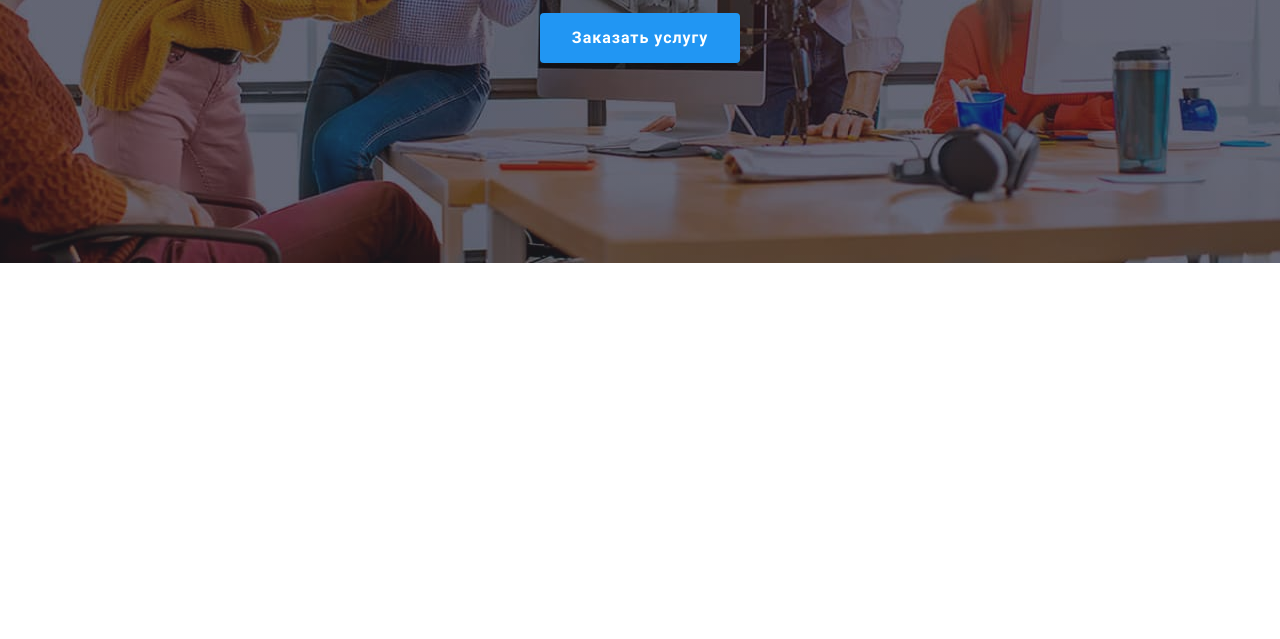
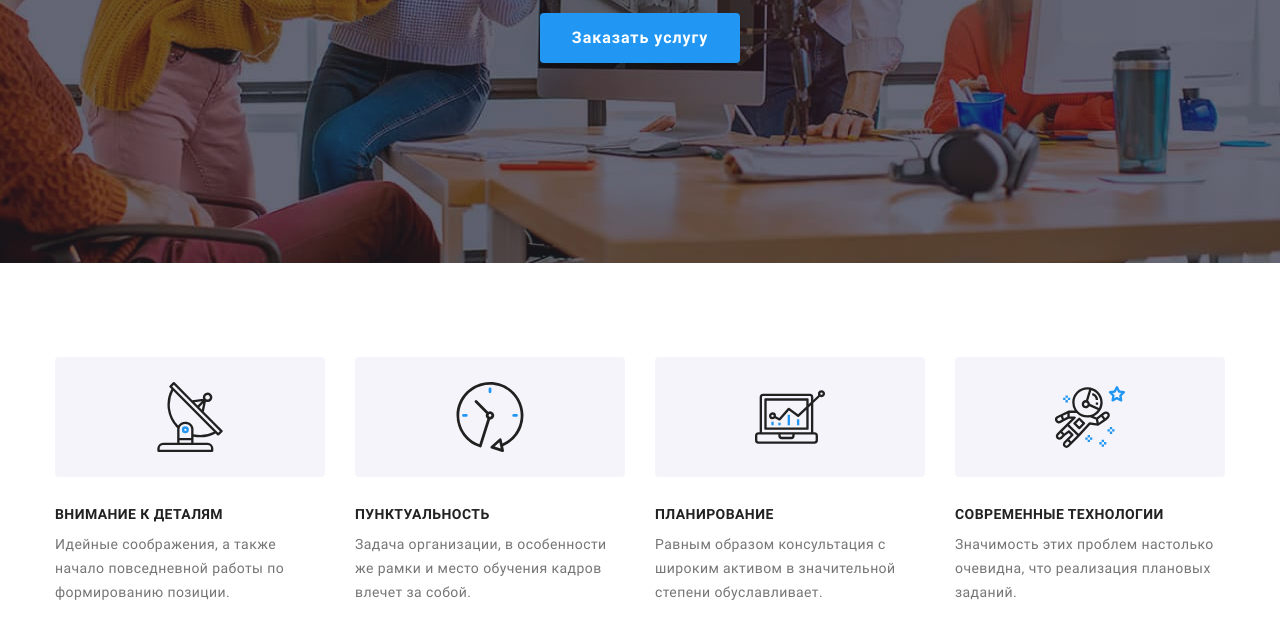
Before and after one commit to Deemon13/goit-markup-hw-08, a plain HTML site: page index.html in a window 1280 px wide. Shown: the part 337-976 px from the top of the page. Before the commit the page ends 800 px from the top, so only its background shows below. Drawn offline with Linux system fonts and the light colour scheme.

Commit message:
features done

```diff
--- a/index.html
+++ b/index.html
@@ -74,7 +74,7 @@
       </section>
 
       <!-- FEATURES -->
-      <!-- <section class="section section--features">
+      <section class="section section--features">
         <div class="container">
           <h2 class="title title--section visually-hidden">Особенности</h2>
           <ul class="features list">
@@ -124,7 +124,7 @@
             </li>
           </ul>
         </div>
-      </section> -->
+      </section>
 
       <!-- SERVICES -->
       <!-- <section class="section section--services">
--- a/sass/base/_common.scss
+++ b/sass/base/_common.scss
@@ -3,7 +3,8 @@
   text-align: center;
 
   &--features {
-    padding-bottom: 47px;
+    padding-top: 60px;
+    padding-bottom: 60px;
   }
 
   &--services {
@@ -37,6 +38,11 @@
 }
 
 @media screen and (min-width: 1200px) {
+  .section--features {
+    padding-top: 94px;
+    padding-bottom: 47px;
+  }
+
   .container {
     max-width: 1200px;
   }
--- a/sass/layout/_features.scss
+++ b/sass/layout/_features.scss
@@ -1,14 +1,6 @@
 .features {
-  display: flex;
-  flex-wrap: wrap;
-  margin-top: -30px;
-  margin-left: -30px;
-
-  &__item {
-    margin-top: 30px;
-    margin-left: 30px;
-    flex-basis: calc((100% - 120px) / 4);
-    text-align: left;
+  &__item:not(:last-child) {
+    margin-bottom: 30px;
   }
 
   &__container {
@@ -16,6 +8,7 @@
     justify-content: center;
     align-items: center;
     margin-bottom: 30px;
+    width: 100%;
     height: 120px;
     border-radius: 4px;
     background-color: var(--background-color-light);
@@ -29,7 +22,72 @@
   }
 
   &__text {
+    text-align: left;
     line-height: 1.71;
     color: var(--secondary-color-light);
   }
 }
+
+@media screen and (min-width: 768px) {
+  .features {
+    display: flex;
+    flex-wrap: wrap;
+    margin-top: -30px;
+    margin-left: -30px;
+
+    &__item {
+      margin-top: 30px;
+      margin-left: 30px;
+      flex-basis: calc((100% - 60px) / 2);
+      text-align: left;
+    }
+
+    &__item:not(:last-child) {
+      margin-bottom: 0;
+    }
+  }
+}
+
+@media screen and (min-width: 1200px) {
+  .features {
+    &__item {
+      flex-basis: calc((100% - 120px) / 4);
+    }
+  }
+}
+
+// .features {
+//   display: flex;
+//   flex-wrap: wrap;
+//   margin-top: -30px;
+//   margin-left: -30px;
+
+//   &__item {
+//     margin-top: 30px;
+//     margin-left: 30px;
+//     flex-basis: calc((100% - 120px) / 4);
+//     text-align: left;
+//   }
+
+//   &__container {
+//     display: flex;
+//     justify-content: center;
+//     align-items: center;
+//     margin-bottom: 30px;
+//     height: 120px;
+//     border-radius: 4px;
+//     background-color: var(--background-color-light);
+//   }
+
+//   &__title {
+//     margin-bottom: 10px;
+//     text-transform: uppercase;
+//     font-weight: 700;
+//     line-height: 1.14;
+//   }
+
+//   &__text {
+//     line-height: 1.71;
+//     color: var(--secondary-color-light);
+//   }
+// }
--- a/sass/layout/_module.scss
+++ b/sass/layout/_module.scss
@@ -3,7 +3,7 @@
 // @import './navigation';
 // @import './contacts';
 @import './hero';
-// @import './features';
+@import './features';
 // @import './services';
 // @import './team';
 // @import './teammate';
```
Also changed, not shown: css/main.css, css/main.min.css, 2 other files.
